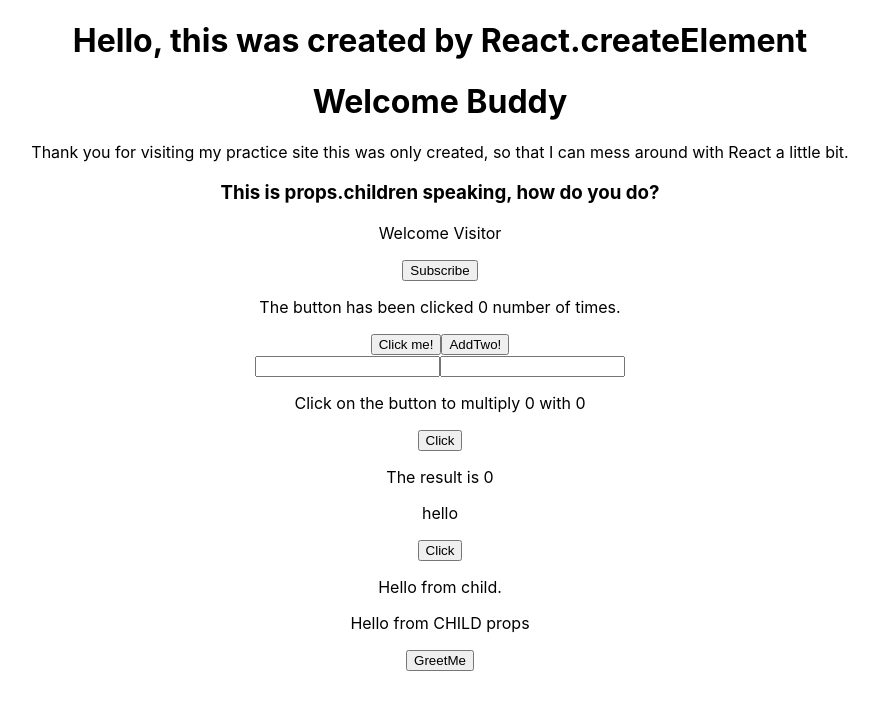
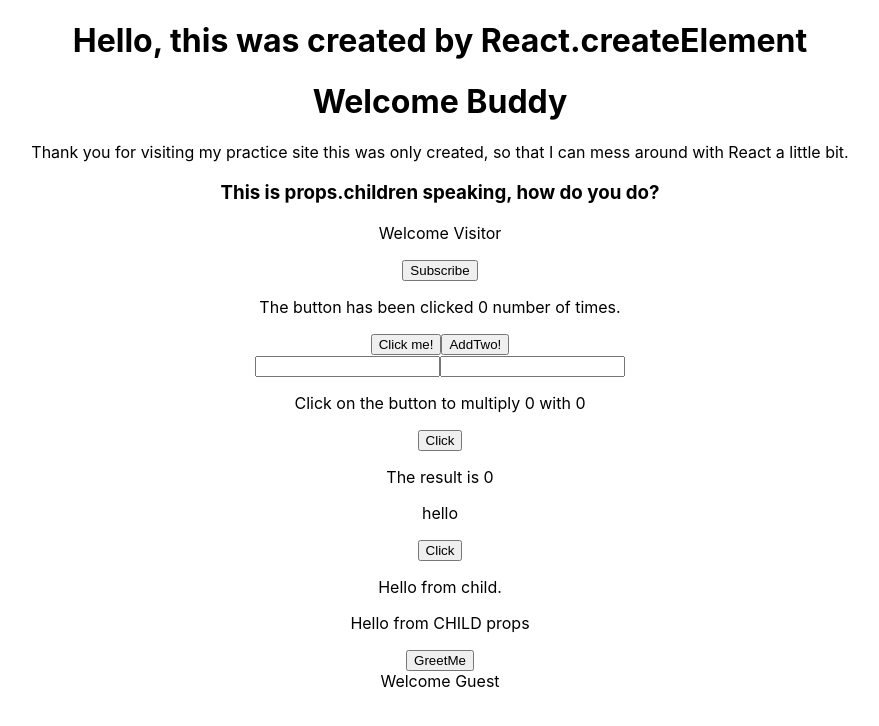
Before and after one commit to pldvd/react-tutorial-codevolution, a React (Create React App) app: page / in a window 1280 px wide. Shown: the top 726 px of the page, without its empty margins (200-1079 px from the left). Built offline with nearby package versions, Linux system fonts and the light colour scheme.

Commit message:
conditional rendering of username with ternary operator, based on state.isLoggedIn

```diff
--- a/src/App.js
+++ b/src/App.js
@@ -6,6 +6,7 @@
 import Adder from './components/Adder'
 import EventBind from './components/EventBind'
 import './App.css';
+import UserGreet from './components/UserGreet';
 
 
 //we can add properties(props) to React elements defined in the JSX as element attributes, these props will we passed on to the child element for use as either a function parameter in a functional component or this.props.propName in a class component
@@ -24,6 +25,7 @@
       <Counter addTwo = {this.addTwo}/>
       <Adder />
       <EventBind />
+      <UserGreet />
     </div>
     )
   }
--- a/src/components/EventBind.js
+++ b/src/components/EventBind.js
@@ -1,4 +1,4 @@
-import React, {Component} from 'react'
+import React, { Component } from 'react'
 import Child from './Child'
 
 class EventBind extends Component {
@@ -24,13 +24,15 @@
     alert(`Hello ${name}`)
   }
   render() {
-    return <div>
+    return (
+      <div>
         <p>{this.state.message}</p>
         {/* <button onClick={() => this.changeMessage()}>Click</button> */}
         {/* <button onClick={this.changeMessage.bind(this)}>Click</button> */}
         <button onClick={this.changeMessage}>Click</button>
         <Child greet={this.greet}><p>Hello from CHILD props</p></Child>
       </div>
+    )
   }
 }
 
--- /dev/null
+++ b/src/components/UserGreet.js
@@ -0,0 +1,23 @@
+import React, { Component } from 'react'
+
+class UserGreet extends Component {
+  constructor(props) {
+    super(props)
+
+    this.state = {
+       isLoggedIn: false
+    }
+  }
+
+  render() {
+    const name = this.state.isLoggedIn ? 'Vishwas' : 'Guest'
+
+    return (
+      <div>
+        Welcome {name}
+      </div>
+    )
+  }
+}
+
+export default UserGreet
```
Lines whose indentation alone changed are shown as unchanged.
